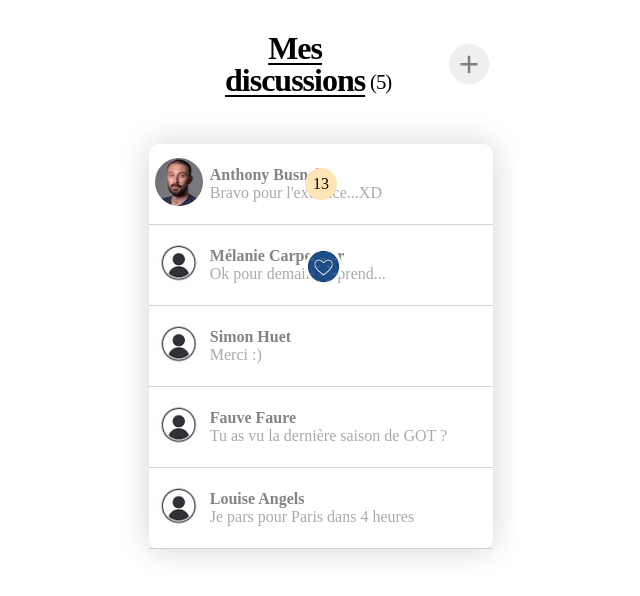
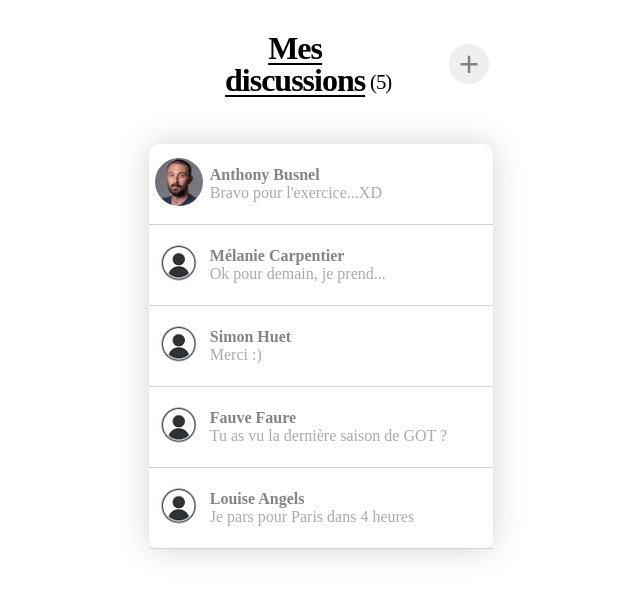
Before and after one commit to JB-Doffemont/React_practice, a React (Create React App) app: page / in a window 1280 px wide. Shown: the top 596 px of the page, without its empty margins (319-959 px from the left). Built offline with nearby package versions, Linux system fonts and the light colour scheme.

Commit message:
commit supp notifications

```diff
--- a/src/components/Contact.tsx
+++ b/src/components/Contact.tsx
@@ -20,14 +20,6 @@ const Contact = () => {
                 </div>
               );
                })}
-                <div className="heart">
-                  <img src="./img/heart.jpg" alt="" />
-                </div>
-                <div className="number">
-                  <div>
-                    <p>13</p>
-                  </div>
-                </div>
         </div>
     );
 };
```
Also changed, not shown: 1 other file (tests, documents, lock files or other folders).
